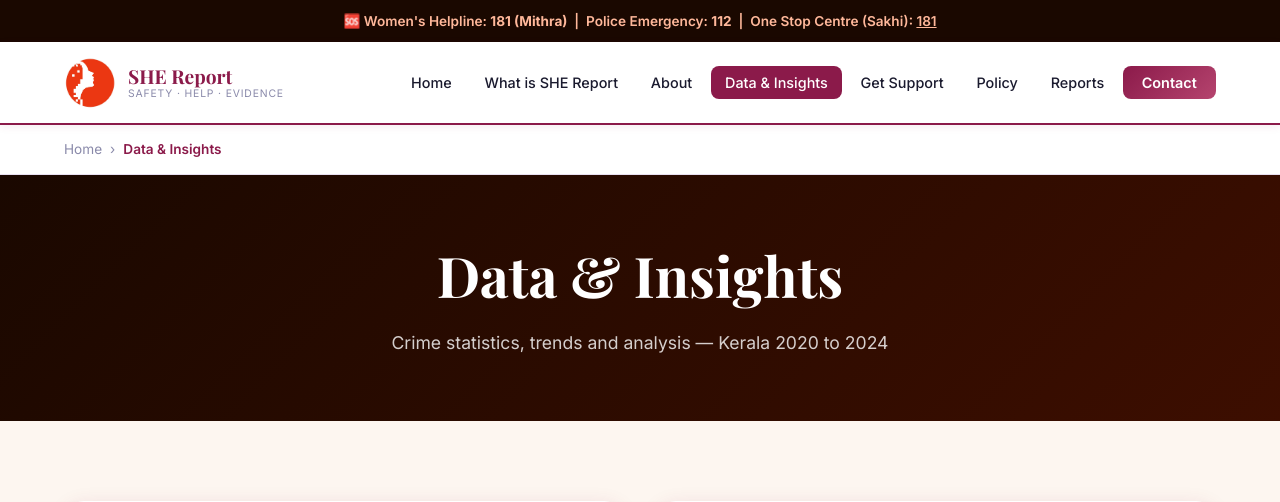
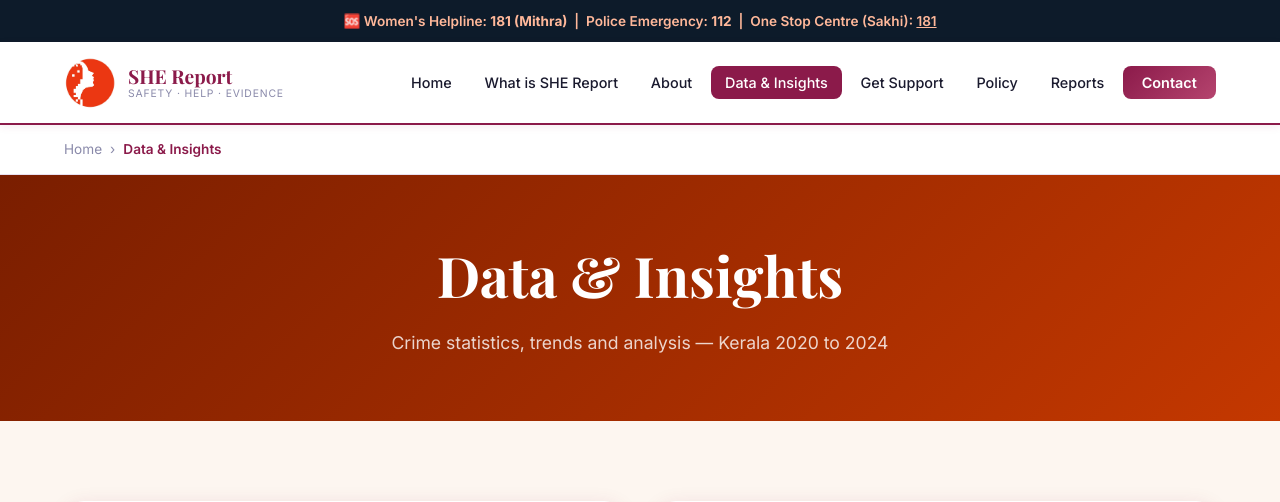
Before and after one commit to athira2622004/shereport, a Django app: page /data/ in a window 1280 px wide. Shown: the top 502 px of the page. Run offline with Django 4.2, Linux system fonts and the light colour scheme; data comes from the database, SQL or seed files in the repository; parts of the project's set-up code (start-up, migrations or seed data) failed here and were passed over.

Commit message:
chagnge colour

```diff
--- a/core/static/core/css/style.css
+++ b/core/static/core/css/style.css
@@ -292,7 +292,7 @@ p {
 
 /* ── HERO SECTION ─────────────────────────────────────────────── */
 .hero {
-  background: linear-gradient(135deg, #1a0800 0%, #3d0e00 50%, #6b1a00 100%);
+  background: linear-gradient(135deg, #7a1e00 0%, #c43800 50%, #E8401A 100%);
   color: white;
   padding: 6rem 0 5rem;
   position: relative;
@@ -547,7 +547,7 @@ p {
 
 /* ── STATS SECTION ────────────────────────────────────────────── */
 .stats-section {
-  background: linear-gradient(135deg, #1a0800, #3d0e00);
+  background: linear-gradient(135deg, #7a1e00, #c43800);
 }
 
 .stats-grid {
@@ -916,7 +916,7 @@ p {
 
 /* ── PAGE HERO ────────────────────────────────────────────────── */
 .page-hero {
-  background: linear-gradient(135deg, #1a0800, #3d0e00);
+  background: linear-gradient(135deg, #7a1e00, #c43800);
   color: white;
   padding: 4rem 0;
   text-align: center;
@@ -936,7 +936,7 @@ p {
 
 /* ── FOOTER ───────────────────────────────────────────────────── */
 .footer {
-  background: #1a0800;
+  background: #0d1b2a;
   color: rgba(255, 255, 255, 0.8);
   padding: 4rem 0 0;
 }
@@ -1007,7 +1007,7 @@ p {
 }
 
 .emergency-bar {
-  background: #1a0800;
+  background: #0d1b2a;
   color: #ffb89a;
   text-align: center;
   padding: 0.6rem;
```
